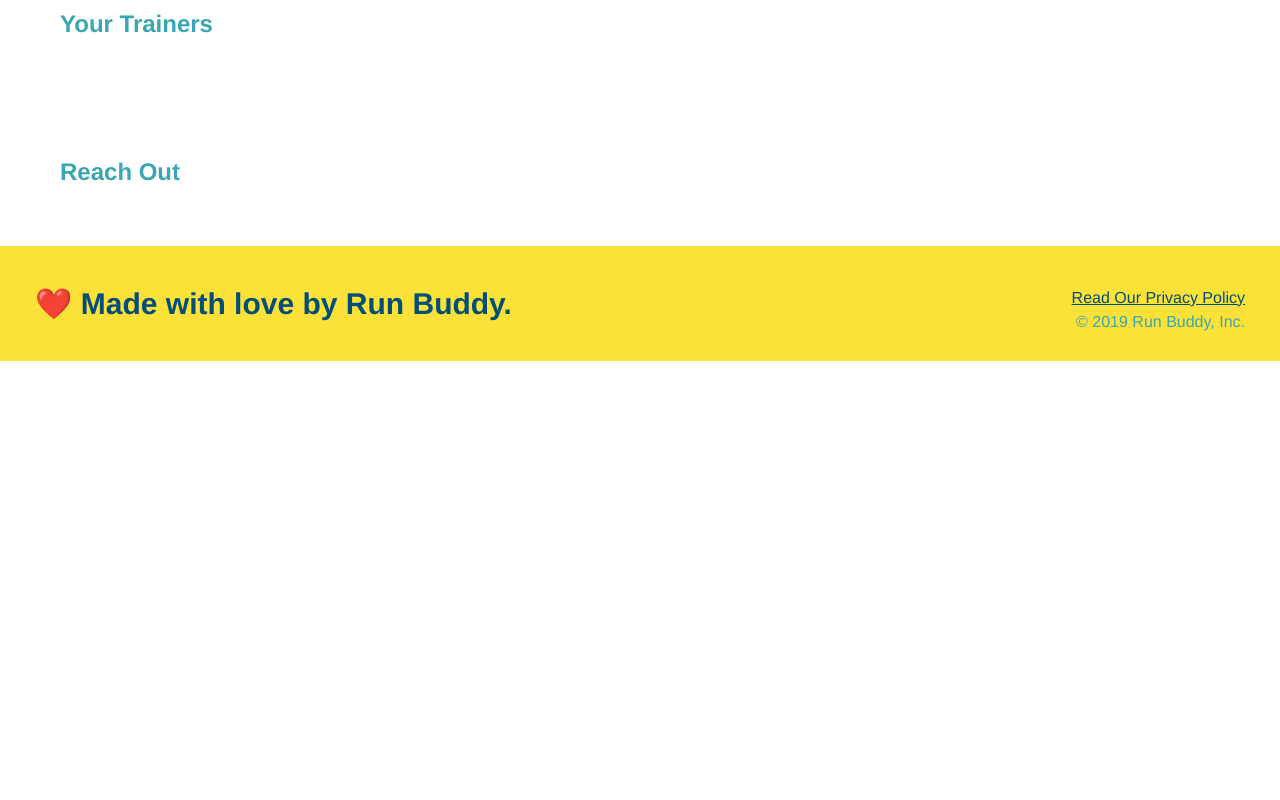
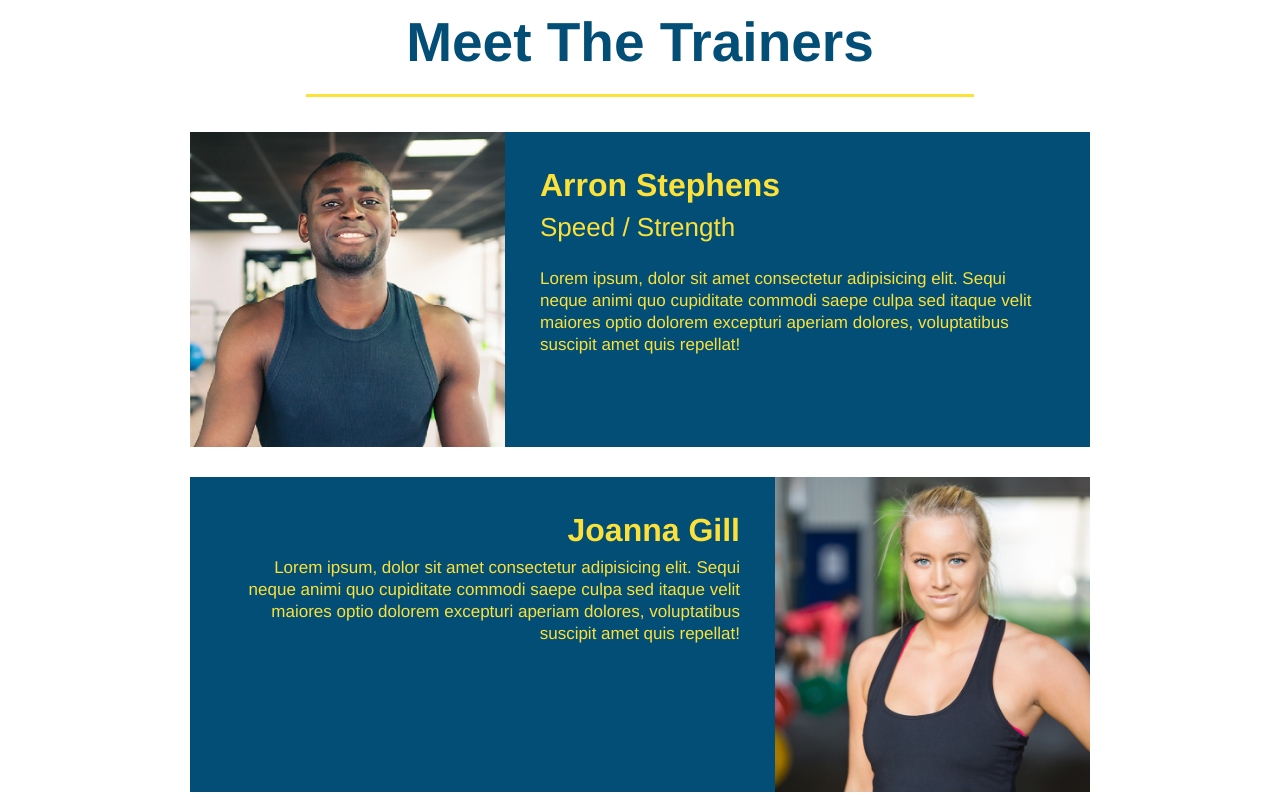
Before and after one commit to CaitlinParsons25/run-buddy, a plain HTML site: page index.html in a window 1280 px wide. Shown: the part 2780-3580 px from the top of the page. Before the commit the page ends 3141 px from the top, so only its background shows below. Drawn offline with Linux system fonts and the light colour scheme.

Commit message:
meet the trainers section

```diff
--- a/assets/css/style.css
+++ b/assets/css/style.css
@@ -3,6 +3,15 @@
     padding: 0;
     box-sizing: border-box;
 }
+
+.text-left {
+    text-align: left;
+}
+
+.text-right {
+    text-align: right;
+}
+
 
 body {
     color: #39a6b2;
@@ -157,6 +166,47 @@ header nav ul li a {
 }
 /* steps styles end */
 
+/* trainers styles start */
+.trainers {
+    text-align: center;
+}
+
+.trainer {
+    width: 900px;
+    margin: 0 auto 30px auto;
+    background: #024e76;
+    color: #fce138;
+    overflow: auto;
+}
+
+.trainer img {
+    width: 35%;
+    float: left;
+}
+
+.trainer-bio {
+    padding: 35px;
+    float: left;
+    width: 65%;
+}
+
+.trainer-bio h3 {
+    font-size: 32px;
+    margin-bottom: 8px;
+}
+
+.trainer-bio h4 {
+    font-weight: lighter;
+    font-size: 26px;
+    margin-bottom: 25px;
+}
+
+.trainer-bio p {
+    font-size: 17px;
+    line-height: 1.3;
+}
+/* trainers style ends */
+
 /* footer styles start */
 footer {
     background: #fce138;
--- a/index.html
+++ b/index.html
@@ -99,8 +99,36 @@
     </section>
 
     <!-- "your trainers" section -->
-    <section id="your-trainers">
-        <h2>Your Trainers</h2>
+    <section id="your-trainers" class="trainers">
+        <h2 class ="section-title primary-border">Meet The Trainers</h2>
+        <article class="trainer">
+            <img src="./assets/images/trainer-1.jpg" alt="Arron Stephens in his workout clothes, ready to pump iron" />
+            <div class="trainer-bio text-left">
+                <h3>Arron Stephens</h3>
+                <h4>Speed / Strength</h4>
+                <p>
+                    Lorem ipsum, dolor sit amet consectetur adipisicing elit. Sequi neque animi quo cupiditate commodi saepe culpa sed itaque velit maiores optio dolorem excepturi aperiam dolores, voluptatibus suscipit amet quis repellat!
+                </p>
+            </div>
+        </article>
+        <article class="trainer">
+            <div class="trainer-bio text-right">
+                <h3>Joanna Gill</h3>
+                <p>
+                    Lorem ipsum, dolor sit amet consectetur adipisicing elit. Sequi neque animi quo cupiditate commodi saepe culpa sed itaque velit maiores optio dolorem excepturi aperiam dolores, voluptatibus suscipit amet quis repellat!
+                </p>
+            </div>
+            <img = src="./assets/images/trainer-2.jpg" alt="Joanna Gill cooling off after a workout" />
+        </article>
+        <article class="trainer">
+            <img src="./assets/images/trainer-3.jpg" alt="Harry Smith wearing a headband and lifting comically small pink weights" />
+            <div class="trainer-bio text-left">
+                <h3>Harry "the Headband" Smith</h3>
+                <p>
+                    Lorem ipsum, dolor sit amet consectetur adipisicing elit. Sequi neque animi quo cupiditate commodi saepe culpa sed itaque velit maiores optio dolorem excepturi aperiam dolores, voluptatibus suscipit amet quis repellat!
+                </p>
+            </div>
+        </article>
     </section>
 
     <!-- "reach out" section -->
```
Also changed, not shown: assets/images/trainer-1.jpg (added), assets/images/trainer-2.jpg (added), assets/images/trainer-3.jpg (added).
